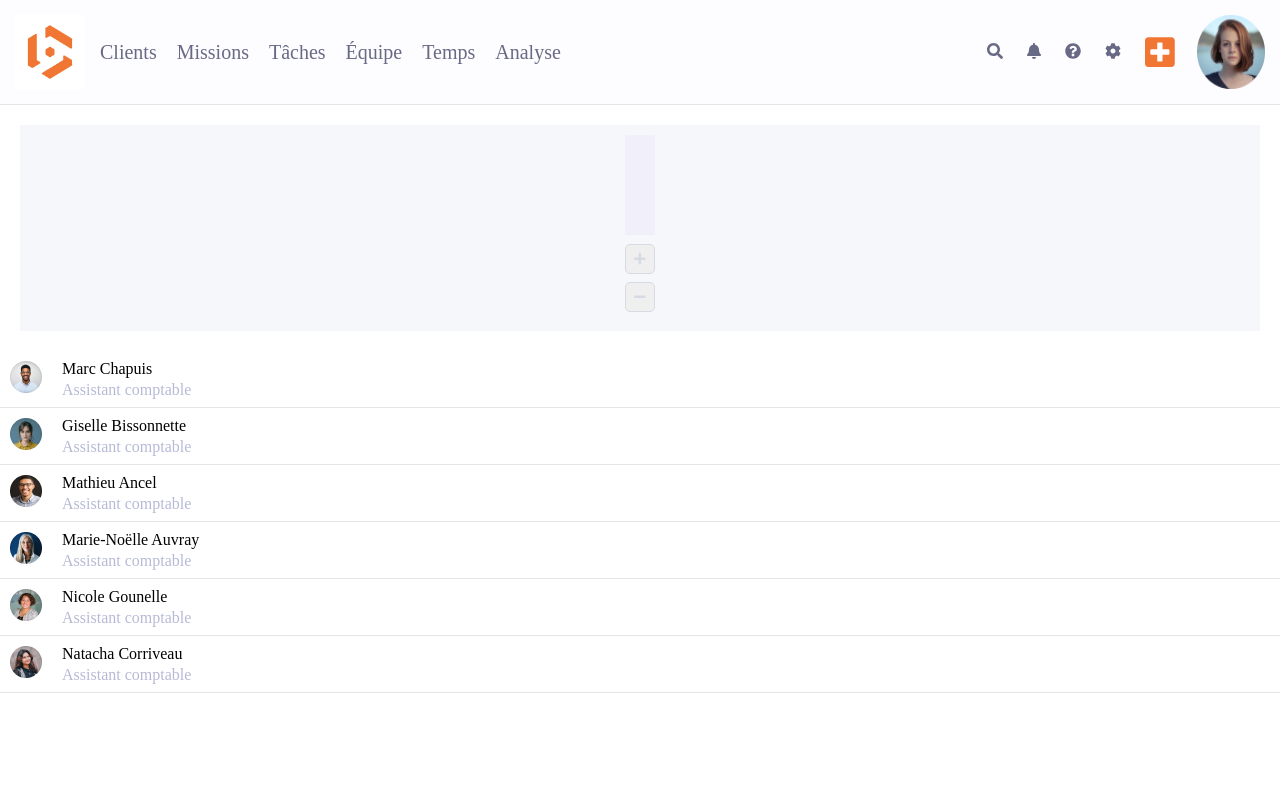
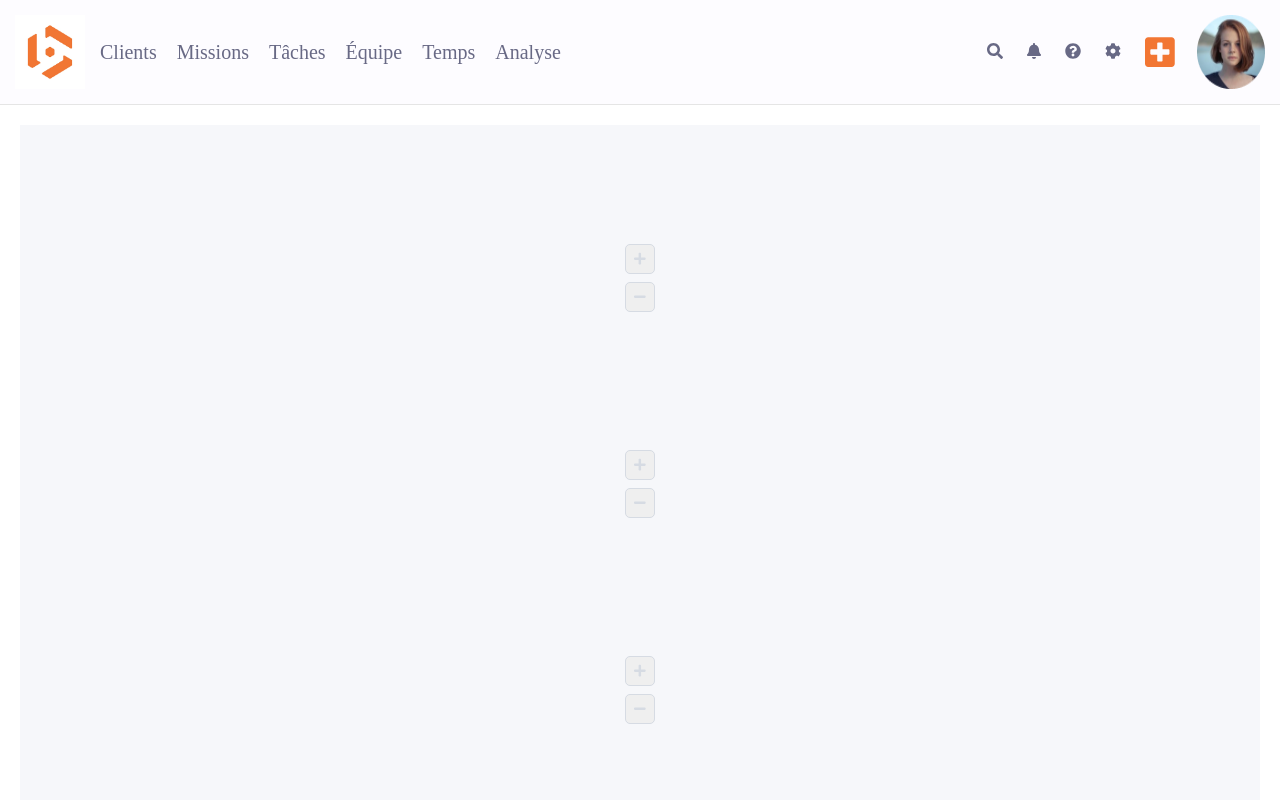
Before and after one commit to deepikabekal/Beeye-1.0, a React (Create React App) app: page / in a window 1280 px wide. Shown: the top 800 px of the page. Built offline with nearby package versions, Linux system fonts and the light colour scheme.

Commit message:
logic to add the column bar dynamically added

```diff
--- a/src/components/Header/Navigation.js
+++ b/src/components/Header/Navigation.js
@@ -16,7 +16,7 @@ function Navigation() {
         {navLinksInfo.map((item) => (
           <li key={item.id.toString()} className="li-style">
             <a className="nav-link" href={item.navURL}>
-              {item.navName}{" "}
+              {item.navName}
             </a>
           </li>
         ))}
--- a/src/components/TeamSection/GraphSection/Column.js
+++ b/src/components/TeamSection/GraphSection/Column.js
@@ -1,10 +1,15 @@
 import React from "react";
 import Button from "./Button";
 
-function Column() {
+function Column(props) {
   return (
     <div className="col-bar">
-      <div className="bar"></div>
+      <div
+        className="bar"
+        style={{
+          backgroundColor: `linear-gradient(${props.barFillPercent},${props.barFillColor}s)`
+        }}
+      ></div>
       <Button />
     </div>
   );
--- a/src/components/TeamSection/GraphSection/Graph.js
+++ b/src/components/TeamSection/GraphSection/Graph.js
@@ -1,10 +1,17 @@
 import React from "react";
 import Column from "./Column";
+import dates from "./Dates";
 
 function Graph() {
   return (
     <div className="graph-div">
-      <Column />
+      {dates.map((item) => (
+        <Column
+          key={item.date}
+          barFillColor={item.color}
+          barFillPercent={item.fill}
+        />
+      ))}
     </div>
   );
 }
--- a/src/components/TeamSection/GraphSection/GraphStyles.css
+++ b/src/components/TeamSection/GraphSection/GraphStyles.css
@@ -19,7 +19,7 @@
   width: 30px;
   height: 100px;
   padding: 5px;
-  background-color: var(--baseLight20);
+  background-color: linear-gradient(50% red, 50% var(--baseLight20));
 }
 
 .col-bar {
```
